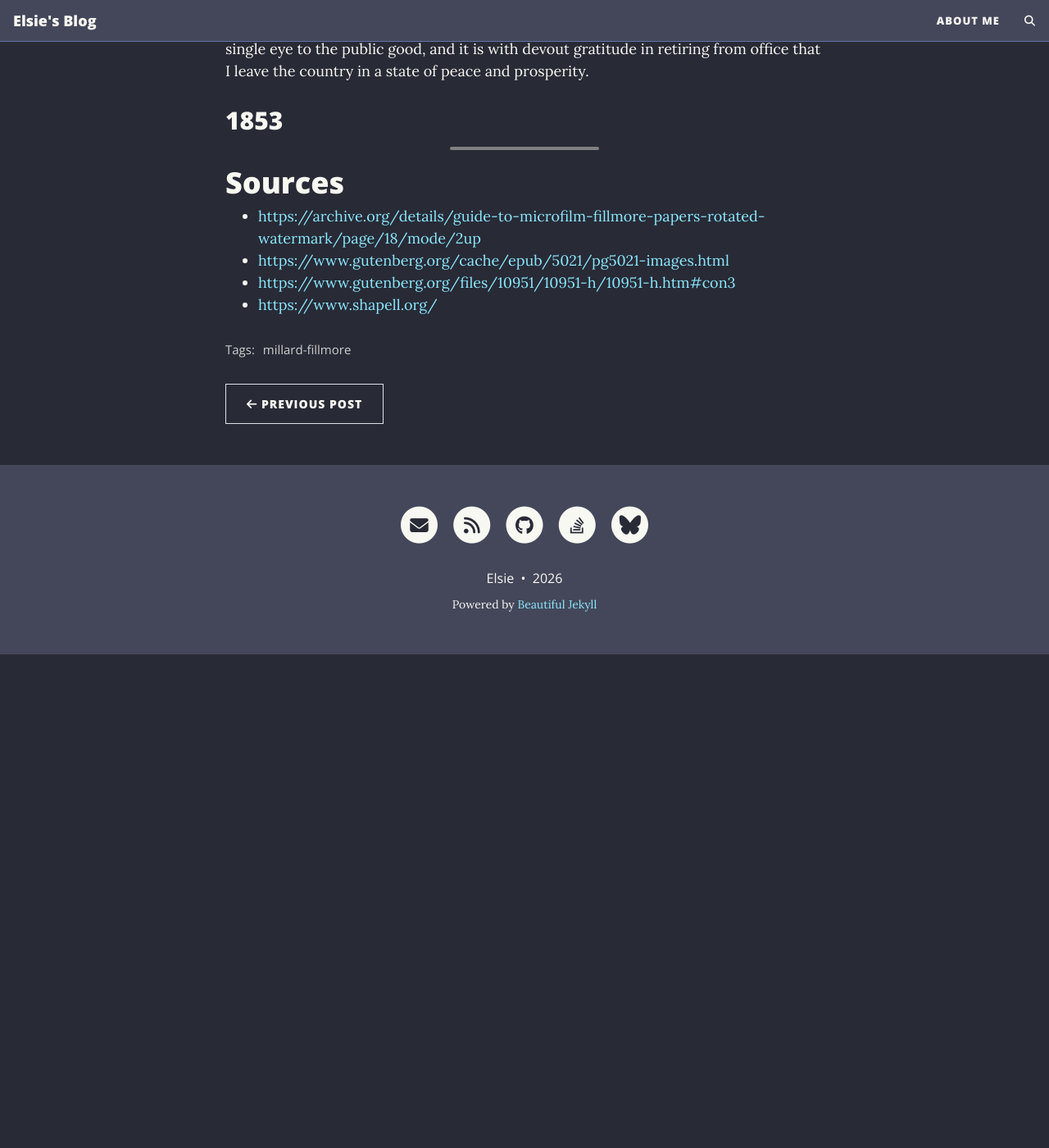
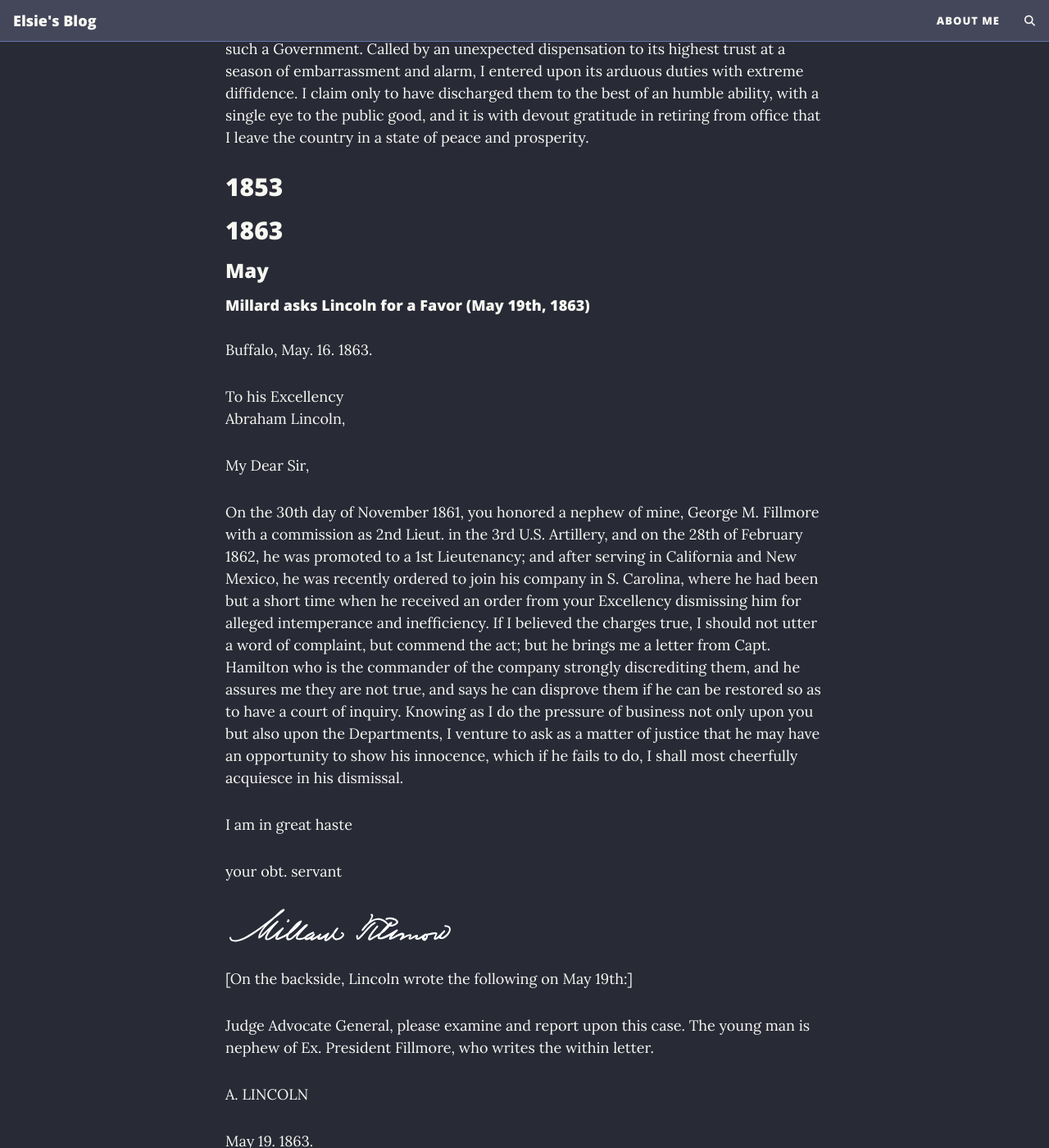
Before and after one commit to Elsie19/Elsie19, a Jekyll site: the page built from docs/_posts/2026-1-6-millard-fillmore-library.md, in a window 1280 px wide and 1400 px high, scrolled down 90060 px. Shown: the whole window at 82% size. Built offline with Jekyll 4.4.1, drawn with Linux system fonts in a browser that asks for light colours; comment, search, counter and statistics services are not loaded; before the commit the page ends 90858 px from its top, so only the background shows below that; some of the changed text lies outside the part shown.

Commit message:
lincoln favor

```diff
--- /dev/null
+++ b/docs/_includes/millard/millard-asks-lincoln-1863.md
@@ -0,0 +1,23 @@
+Buffalo, May. 16. 1863.
+
+To his Excellency
+<br>
+Abraham Lincoln,
+
+My Dear Sir,
+
+On the 30th day of November 1861, you honored a nephew of mine, George M. Fillmore with a commission as 2nd Lieut. in the 3rd U.S. Artillery, and on the 28th of February 1862, he was promoted to a 1st Lieutenancy; and after serving in California and New Mexico, he was recently ordered to join his company in S. Carolina, where he had been but a short time when he received an order from your Excellency dismissing him for alleged intemperance and inefficiency. If I believed the charges true, I should not utter a word of complaint, but commend the act; but he brings me a letter from Capt. Hamilton who is the commander of the company strongly discrediting them, and he assures me they are not true, and says he can disprove them if he can be restored so as to have a court of inquiry. Knowing as I do the pressure of business not only upon you but also upon the Departments, I venture to ask as a matter of justice that he may have an opportunity to show his innocence, which if he fails to do, I shall most cheerfully acquiesce in his dismissal.
+
+I am in great haste
+
+your obt. servant
+
+![MILLARD FILLMORE]({{ "/assets/img/millard_signature.svg" | relative_url }})
+
+\[On the backside, Lincoln wrote the following on May 19th:\]
+
+Judge Advocate General, please examine and report upon this case. The young man is nephew of Ex. President Fillmore, who writes the within letter.
+
+A. LINCOLN
+
+May 19. 1863.
--- a/docs/_posts/2026-1-6-millard-fillmore-library.md
+++ b/docs/_posts/2026-1-6-millard-fillmore-library.md
@@ -212,6 +212,14 @@ timeline
 
 ## 1853
 
+## 1863
+
+### May
+
+#### Millard asks Lincoln for a Favor (May 19th, 1863)
+
+{% include millard/millard-asks-lincoln-1863.md %}
+
 ---
 
 # Sources
```
